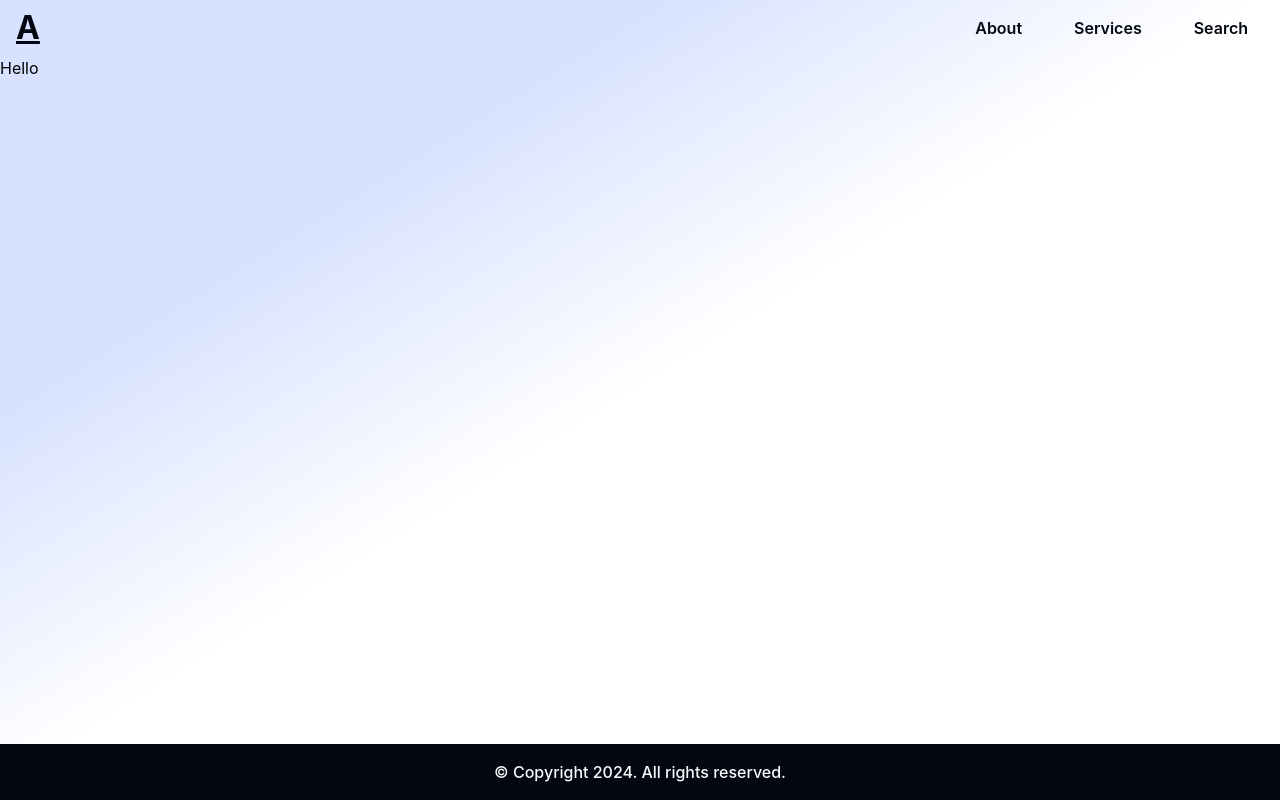
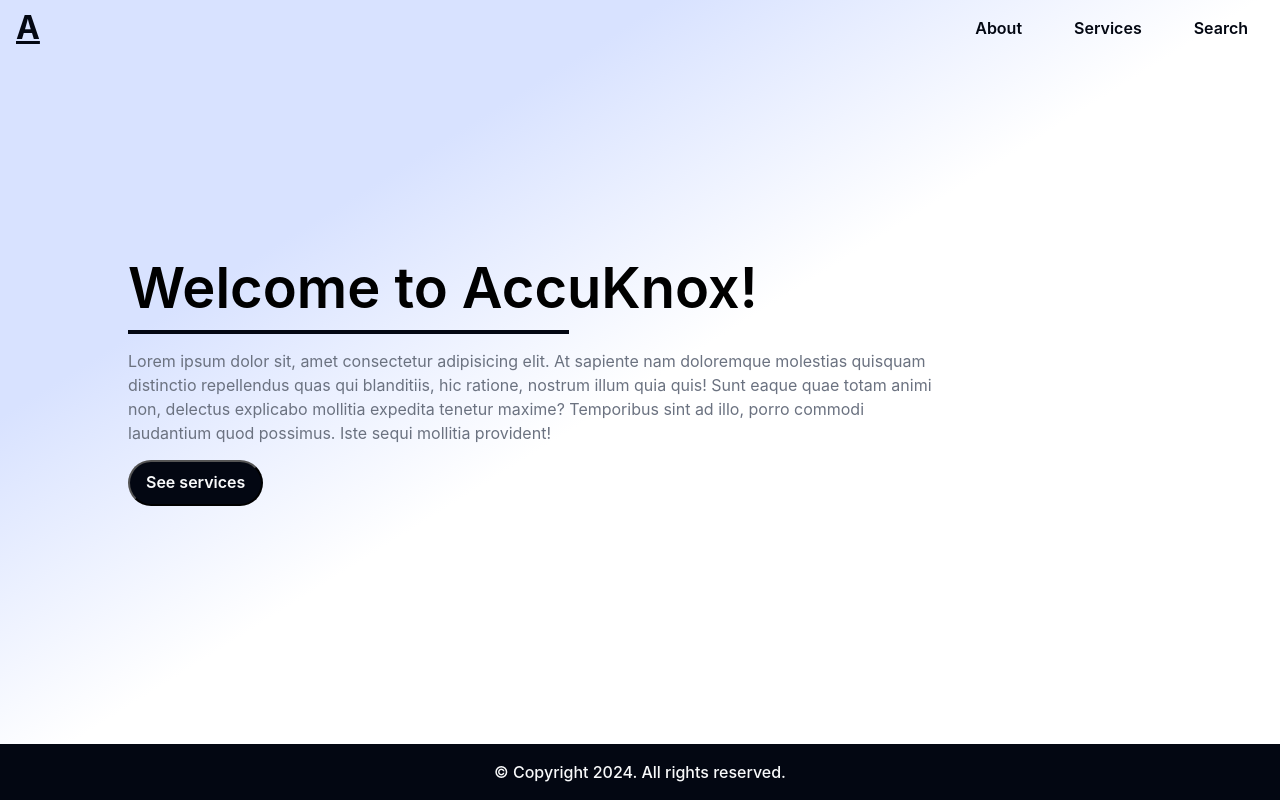
Before and after one commit to satyam73/search-colors, a React (Vite) app: page / in a window 1280 px wide. Built offline with nearby package versions, Linux system fonts and the light colour scheme.

Commit message:
feat: add home section

```diff
--- a/src/App.tsx
+++ b/src/App.tsx
@@ -1,11 +1,14 @@
 import { BrowserRouter } from 'react-router-dom';
 import './App.css';
 import Layout from './components/common/Layout/Layout';
+import HomeSection from './components/HomeSection/HomeSection';
 
 export default function App() {
   return (
     <BrowserRouter>
-      <Layout>Hello</Layout>
+      <Layout>
+        <HomeSection />
+      </Layout>
     </BrowserRouter>
   );
 }
--- /dev/null
+++ b/src/components/HomeSection/HomeSection.tsx
@@ -0,0 +1,20 @@
+import styles from './homeSection.module.css';
+
+export default function HomeSection() {
+  return (
+    <section className={styles['home-section']}>
+      <h1 className={styles['home-section__heading']}>Welcome to AccuKnox!</h1>
+      <p className={styles['home-section__info']}>
+        Lorem ipsum dolor sit, amet consectetur adipisicing elit. At sapiente
+        nam doloremque molestias quisquam distinctio repellendus quas qui
+        blanditiis, hic ratione, nostrum illum quia quis! Sunt eaque quae totam
+        animi non, delectus explicabo mollitia expedita tenetur maxime?
+        Temporibus sint ad illo, porro commodi laudantium quod possimus. Iste
+        sequi mollitia provident!
+      </p>
+      <button className={styles['home-section__cta-button']}>
+        See services
+      </button>
+    </section>
+  );
+}
--- /dev/null
+++ b/src/components/HomeSection/homeSection.module.css
@@ -0,0 +1,76 @@
+.home-section {
+  height: 80vh;
+  width: 80%;
+  margin: auto;
+  display: flex;
+  align-items: flex-start;
+  justify-content: center;
+  flex-direction: column;
+  gap: 15px;
+}
+
+.home-section__heading {
+  font-size: 3.5rem;
+  font-weight: 600;
+  display: flex;
+  flex-direction: column;
+}
+
+.home-section__heading::after {
+  content: '';
+  height: 4px;
+  background-color: var(--primary-color);
+  width: 70%;
+}
+
+.home-section__info {
+  color: var(--gray-500);
+  width: 80%;
+}
+
+.home-section__cta-button {
+  padding: 10px 1rem;
+  padding-bottom: 12px;
+  background: var(--primary-color);
+  color: var(--light-color);
+  border-radius: 35px;
+  font-size: 1rem;
+  font-weight: 600;
+  font-family: Inter, system-ui, Avenir, Helvetica, Arial, sans-serif;
+  cursor: pointer;
+  transition: background-color 0.2s;
+  transition: color 0.2s;
+}
+
+.home-section__cta-button:hover {
+  padding: 10px 1rem;
+  padding-bottom: 12px;
+  background: transparent;
+  color: var(--primary-color);
+  border: 2px solid var(--primary-color);
+  border-radius: 35px;
+  font-size: 1rem;
+  font-weight: 600;
+  font-family: Inter, system-ui, Avenir, Helvetica, Arial, sans-serif;
+  cursor: pointer;
+}
+
+@media (width<=1024px) {
+  .home-section {
+    align-items: center;
+    width: 100%;
+  }
+
+  .home-section__heading {
+    font-size: 2.5rem;
+    text-align: center;
+  }
+
+  .home-section__info {
+    text-align: center;
+  }
+
+  .home-section__heading::after {
+    display: none;
+  }
+}
--- a/src/index.css
+++ b/src/index.css
@@ -21,7 +21,7 @@
   --primary-color: #030712;
   --light-color: #f9fafb;
   --contrast-color: #d1d5db;
-
+  --gray-500: #6b7280;
   --header-height: 56px;
   --footer-height: 56px;
 }
```
